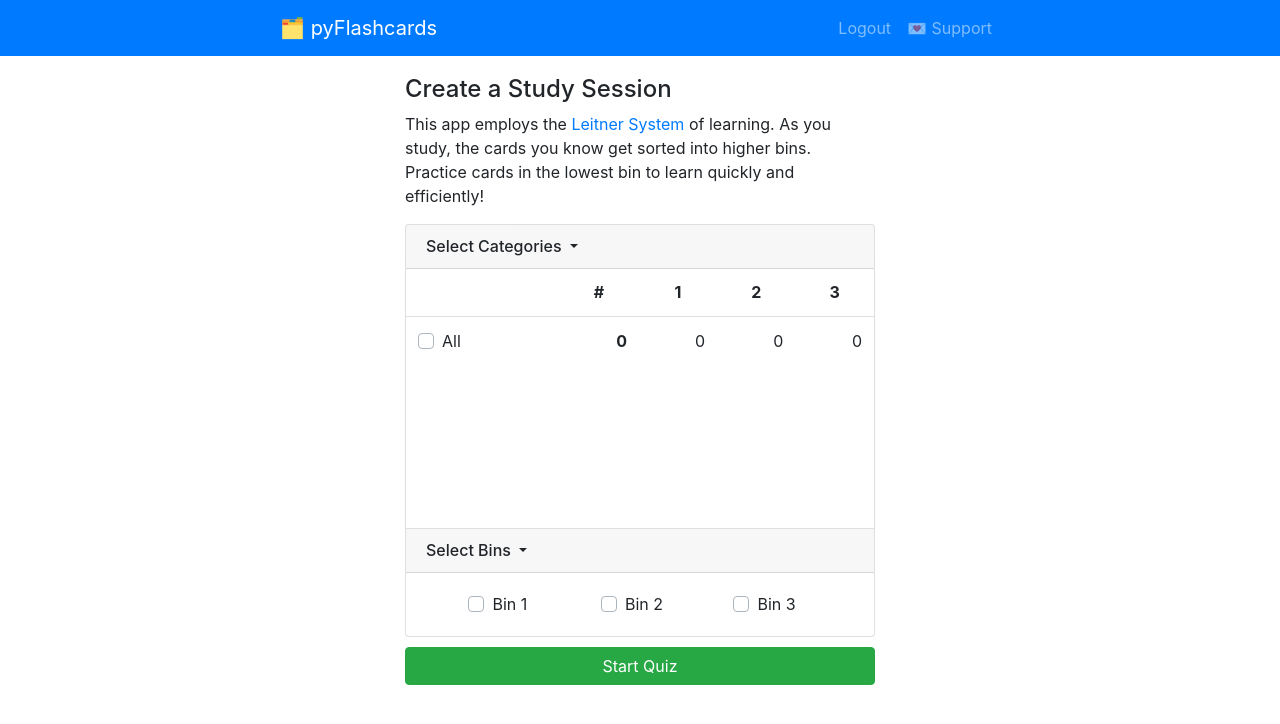
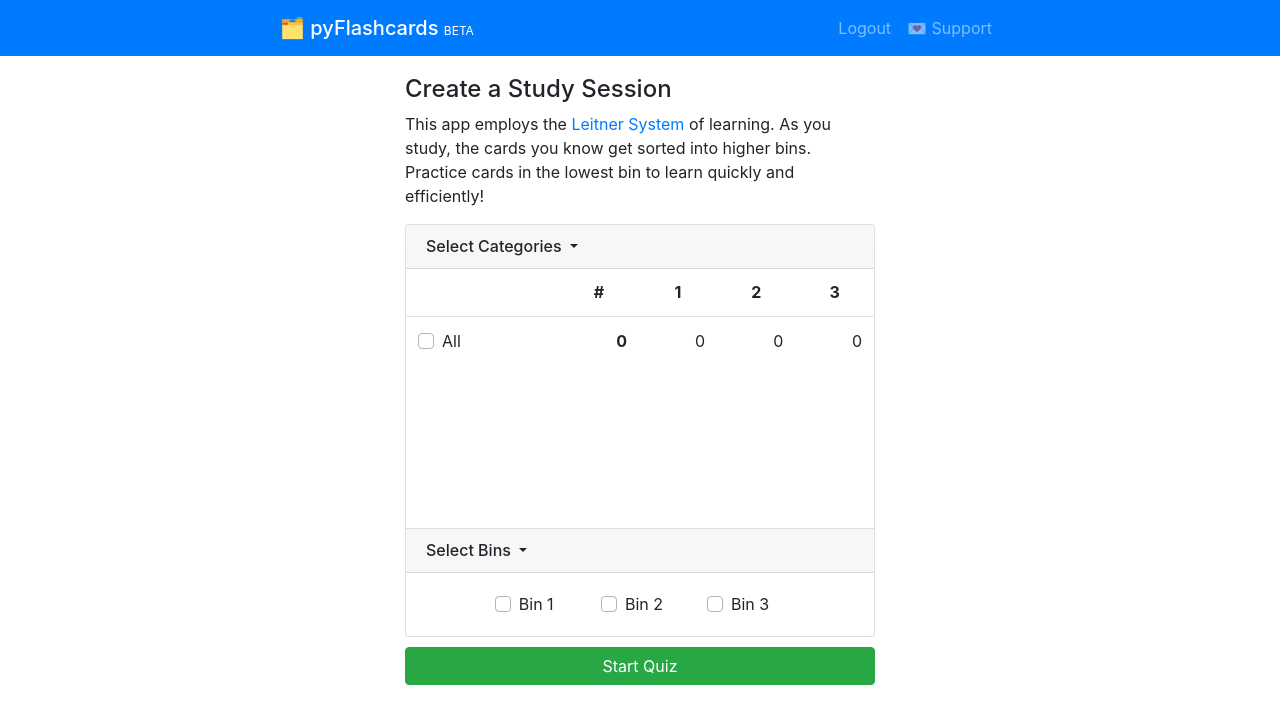
Before and after one commit to chrisluedtke/pyflashcards, a Flask app: page / in a window 1280 px wide. Shown: the top 724 px of the page. Run offline with Flask 2, Linux system fonts and the light colour scheme; the visitor is signed in with stand-in values (Sample User, id 1); data comes from the database, SQL or seed files in the repository; data that the repository does not hold is empty; some libraries are stand-ins or nearby versions.

Commit message:
fix spacing, add beta flag

```diff
--- a/pyflashcards/templates/base.html
+++ b/pyflashcards/templates/base.html
@@ -3,6 +3,8 @@
     <head>
         <meta charset="utf-8">
         <meta name="viewport" content="width=device-width, initial-scale=1.0" />
+        <!-- Favicon -->
+        <link rel="icon" href="https://emojipedia-us.s3.dualstack.us-west-1.amazonaws.com/thumbs/120/google/146/card-index-dividers_1f5c2.png">
 
         <!-- bootstrap -->
         <link rel="stylesheet" href="https://stackpath.bootstrapcdn.com/bootstrap/4.3.1/css/bootstrap.min.css" integrity="sha384-ggOyR0iXCbMQv3Xipma34MD+dH/1fQ784/j6cY/iJTQUOhcWr7x9JvoRxT2MZw1T" crossorigin="anonymous">
--- a/pyflashcards/templates/flashcard.html
+++ b/pyflashcards/templates/flashcard.html
@@ -3,12 +3,12 @@
 <div class="card" style="margin-bottom: 10px">
   <div class="card-header">
     <ul class="nav nav-tabs card-header-tabs">
-      <li class="nav-item text-center" style="width: 40%">
+      <li class="nav-item text-center" style="width: 35%">
         <a class="nav-link active" id="question-tab" href="#question" data-toggle="tab" role="tab" aria-controls="question" aria-selected="true" style="color:#495057;">
           Question
         </a>
       </li>
-      <li class="nav-item text-center" style="width: 40%">
+      <li class="nav-item text-center" style="width: 35%">
         <a class="nav-link" id="answer-tab" href="#answer" data-toggle="tab" role="tab" aria-controls="answer" aria-selected="false" style="color:#495057;">
           Answer
         </a>
--- a/pyflashcards/templates/includes/nav.html
+++ b/pyflashcards/templates/includes/nav.html
@@ -1,6 +1,8 @@
 <nav class="navbar navbar-expand-sm fixed-top navbar-dark bg-primary">
     <div class="container" style="max-width: 750px">
-        <a class="navbar-brand" href="/">🗂️ pyFlashcards</a>
+        <a class="navbar-brand mb-0 h1" href="/">
+            🗂️ pyFlashcards <small style="font-size: 12px">BETA</small>
+        </a>
         <button class="navbar-toggler" type="button" data-toggle="collapse" data-target="#navbarSupportedContent" aria-controls="navbarSupportedContent" aria-expanded="false" aria-label="Toggle navigation">
             <span class="navbar-toggler-icon"></span>
         </button>
--- a/pyflashcards/templates/index.html
+++ b/pyflashcards/templates/index.html
@@ -53,11 +53,11 @@
             </h6>
             <div id="collapseTwo" class="collapse show" aria-labelledby="headingTwo">
                 <div class="card-body text-center" style="overflow: auto;">
-                    <div class="custom-control custom-checkbox custom-control-inline" style="width: 7rem;">
+                    <div class="custom-control custom-checkbox custom-control-inline" style="width: 20%;">
                         <input type="checkbox" class="custom-control-input" name="bin" id="bin_1" value="0">
                         <label class="custom-control-label" for="bin_1">Bin 1</label>
                     </div>
-                    <div class="custom-control custom-checkbox custom-control-inline" style="width: 7rem;">
+                    <div class="custom-control custom-checkbox custom-control-inline" style="width: 20%;">
                         <input type="checkbox" class="custom-control-input" name="bin" id="bin_2" value="1">
                         <label class="custom-control-label" for="bin_2">Bin 2</label>
                     </div>
```
